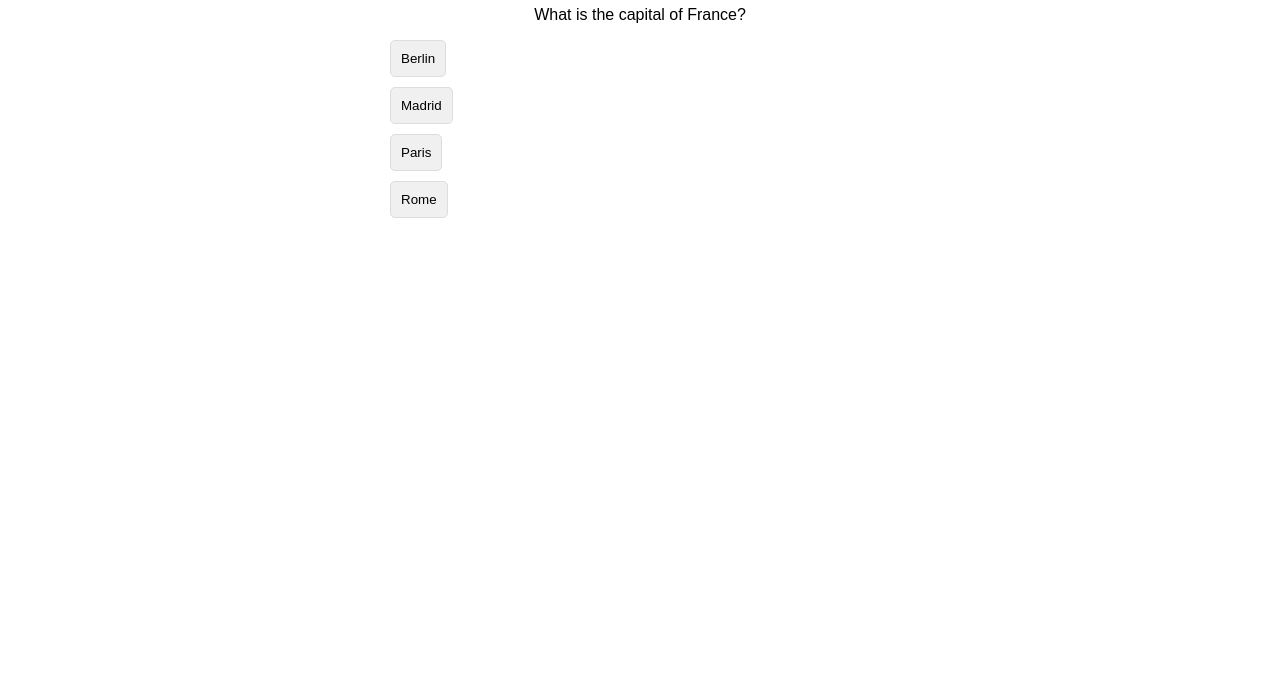
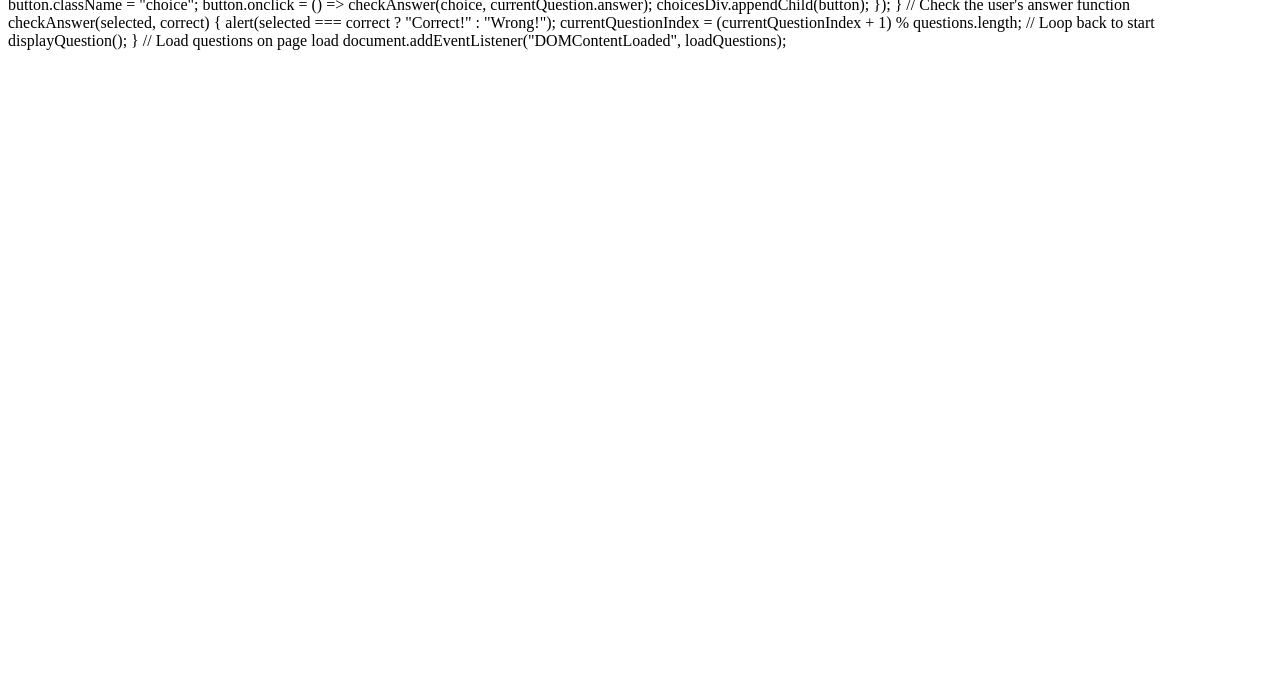
Before and after one commit to EgilFurnes/ibdprep, a plain HTML site: page index.html in a window 1280 px wide. Shown: the part 102-800 px from the top of the page. Drawn offline with Linux system fonts and the light colour scheme.

Commit message:
doing some stuff

```diff
--- a/index.html
+++ b/index.html
@@ -1,47 +1,10 @@
-<!DOCTYPE html>
-<html lang="en">
-<head>
-    <meta charset="UTF-8">
-    <meta name="viewport" content="width=device-width, initial-scale=1.0">
-    <title>IBD Prep Quiz</title>
-    <style>
-        body {
-            font-family: Arial, sans-serif;
-            text-align: center;
-            margin: 50px;
-        }
-        .question-container {
-            margin: 20px auto;
-            max-width: 500px;
-        }
-        .choice {
-            display: block;
-            margin: 10px 0;
-            padding: 10px;
-            background-color: #f0f0f0;
-            border: 1px solid #ddd;
-            border-radius: 5px;
-            cursor: pointer;
-        }
-        .choice:hover {
-            background-color: #e0e0e0;
-        }
-    </style>
-</head>
-<body>
-    <h1>IBD Prep Quiz</h1>
-    <div class="question-container">
-        <p id="question">Loading question...</p>
-        <div id="choices"></div>
-    </div>
-    <script>
 let questions = [];
 let currentQuestionIndex = 0;
 
 // Fetch questions from the JSON file
 async function loadQuestions() {
     try {
-                const response = await fetch("questions.json");
+        const response = await fetch("questions.json"); // Ensure this matches the path
         questions = await response.json();
         displayQuestion();
     } catch (error) {
@@ -78,6 +41,3 @@
 
 // Load questions on page load
 document.addEventListener("DOMContentLoaded", loadQuestions);
-    </script>
-</body>
-</html>
```
Lines whose indentation alone changed are shown as unchanged.
